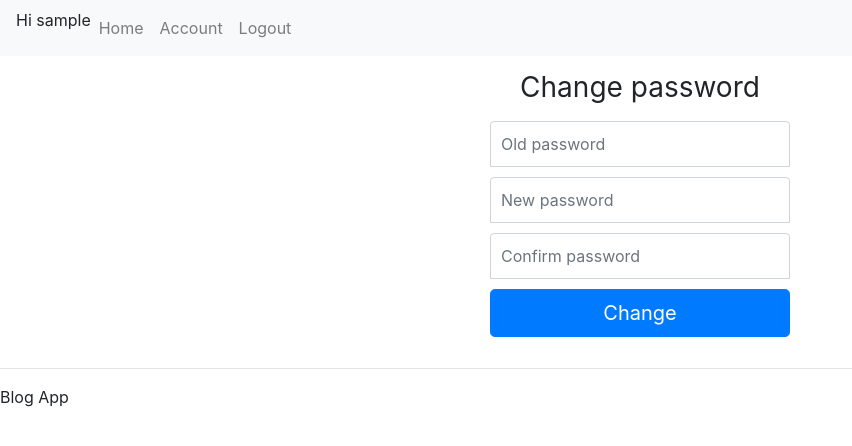
After one commit to shubhampcvn/django_blog_app, a Django app: page /password_change/ in a window 1280 px wide. The commit adds this page. Shown: the top 446 px of the page, without its empty margins (0-852 px from the left). Run offline with Django 3.2, Linux system fonts and the light colour scheme; the visitor is signed in with stand-in values (Sample User, id 1).

Commit message:
Adding password reset functionality

```diff
--- a/src/account/templates/account/account.html
+++ b/src/account/templates/account/account.html
@@ -27,8 +27,9 @@
         </div>
     {% endif %}
 
+    <button type="submit" class="btn btn-primary">Save Changes</button>
 
-    <button type="submit" class="btn btn-primary">Save Changes</button>
+    <a href="{% url 'password_change' %}"> Change Password </a>
 </form>
 </div>
 {% endblock %}
--- a/src/account/templates/account/login.html
+++ b/src/account/templates/account/login.html
@@ -26,6 +26,7 @@
 
 
     <button type="submit" class="btn btn-primary">Login</button>
+    <a href="{% url 'password_reset' %}"> Reset Password </a>
 </form>
 </div>
 
--- a/src/mysite/settings.py
+++ b/src/mysite/settings.py
@@ -27,6 +27,9 @@ DEBUG = True
 
 ALLOWED_HOSTS = []
 
+#For Email
+if DEBUG:
+    EMAIL_BACKEND = 'django.core.mail.backends.console.EmailBackend'  # During development only
 
 # Application definition
 
--- a/src/mysite/urls.py
+++ b/src/mysite/urls.py
@@ -15,6 +15,7 @@ Including another URLconf
 """
 from django.contrib import admin
 from django.urls import path
+from django.contrib.auth import views as auth_views
 from personal.views import (
     home_screen_view,
 )
@@ -31,4 +32,19 @@ urlpatterns = [
     path('logout/', logout_view, name='logout'),
     path('login/', login_view, name='login'),
     path('account/', account_view, name='account'),
+
+    # Password reset links (ref: https://github.com/django/django/blob/master/django/contrib/auth/views.py)
+    path('password_change/done/',
+         auth_views.PasswordChangeDoneView.as_view(template_name='registration/password_change_done.html'),
+         name='password_change_done'),
+    path('password_change/', auth_views.PasswordChangeView.as_view(template_name='registration/password_change.html'),
+         name='password_change'),
+    path('password_reset/done/',
+         auth_views.PasswordResetCompleteView.as_view(template_name='registration/password_reset_done.html'),
+         name='password_reset_done'),
+    path('reset/<uidb64>/<token>/', auth_views.PasswordResetConfirmView.as_view(), name='password_reset_confirm'),
+    path('password_reset/', auth_views.PasswordResetView.as_view(), name='password_reset'),
+    path('reset/done/',
+         auth_views.PasswordResetCompleteView.as_view(template_name='registration/password_reset_complete.html'),
+         name='password_reset_complete'),
 ]
--- /dev/null
+++ b/src/templates/registration/password_change.html
@@ -0,0 +1,54 @@
+
+{% extends 'base.html' %}
+
+{% block content %}
+<style type="text/css">
+  .form-signin {
+    width: 100%;
+    max-width: 330px;
+    padding: 15px;
+    margin: auto;
+  }
+  .form-signin .checkbox {
+    font-weight: 400;
+  }
+  .form-signin .form-control {
+    position: relative;
+    box-sizing: border-box;
+    height: auto;
+    padding: 10px;
+    font-size: 16px;
+  }
+  .form-signin .form-control:focus {
+    z-index: 2;
+  }
+  .form-signin input[type="password"] {
+    margin-bottom: 10px;
+    border-bottom-right-radius: 0;
+    border-bottom-left-radius: 0;
+  }
+
+  .h3{
+    text-align: center;
+  }
+</style>
+
+
+<form method="POST" class="form-signin">{% csrf_token %}
+  <h1 class="h3 mb-3 font-weight-normal">Change password</h1>
+    <input name="old_password" class="form-control" placeholder="Old password" type="password" id="id_old_password" required="true">
+    <input name="new_password1" class="form-control" placeholder="New password" type="password" id="id_new_password1" required="true">
+    <input name="new_password2" class="form-control" placeholder="Confirm password" type="password" id="id_new_password2" required="true">
+
+    {% for field in form %}
+      {% for error in field.errors %}
+        <p style="color: red">{{ error }}</p>
+      {% endfor %}
+    {% endfor %}
+
+  <button class="btn btn-lg btn-primary btn-block" type="submit">Change</button>
+</form>
+
+
+
+{% endblock %}
--- /dev/null
+++ b/src/templates/registration/password_reset_subject.html
@@ -0,0 +1 @@
+CodingWithMitch password reset
```
Also changed, not shown: src/templates/registration/password_change_done.html (added, +11 -0 lines), src/templates/registration/password_reset_complete.html (added, +12 -0 lines), src/templates/registration/password_reset_done.html (added, +20 -0 lines), src/templates/registration/password_reset_email.html (added, +12 -0 lines), src/templates/registration/password_reset_form.html (added, +46 -0 lines).
